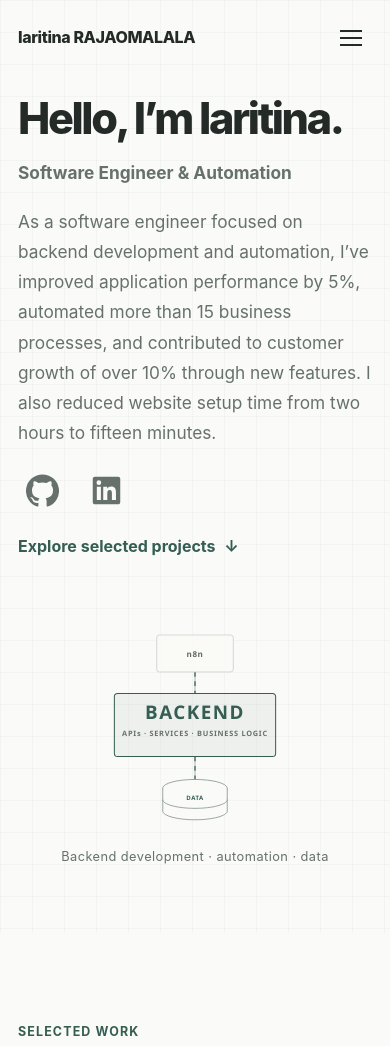
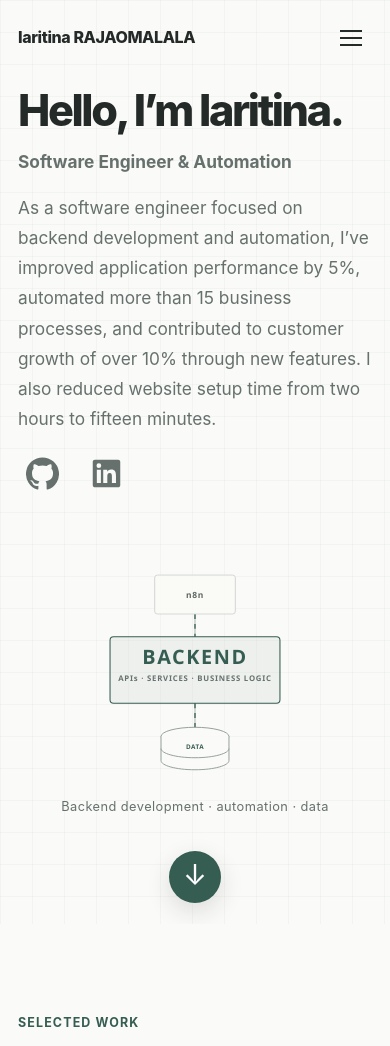
Before and after one commit to iaritina/portfolio, a plain HTML site: page en.html in a window 390 px wide. Shown: the top 1046 px of the page. Drawn offline with Linux system fonts and the light colour scheme.

Commit message:
improve interactions

```diff
--- a/en.html
+++ b/en.html
@@ -10,7 +10,7 @@
     <link rel="alternate" hreflang="x-default" href="index.html">
     <meta name="theme-color" content="#f8f8f5">
     <link rel="icon" href="images/favicon.svg" type="image/svg+xml">
-    <link rel="stylesheet" href="styles.css?v=20261119">
+    <link rel="stylesheet" href="styles.css?v=20261119-3">
 </head>
 <body>
     <header>
@@ -35,7 +35,6 @@
                     <a href="https://github.com/" target="_blank" rel="noopener noreferrer" aria-label="GitHub"><svg viewBox="0 0 24 24" aria-hidden="true"><path d="M12 .297a12 12 0 0 0-3.8 23.382c.6.111.82-.258.82-.577v-2.234c-3.338.726-4.043-1.416-4.043-1.416-.546-1.387-1.333-1.756-1.333-1.756-1.09-.745.082-.73.082-.73 1.205.085 1.84 1.238 1.84 1.238 1.07 1.834 2.807 1.304 3.492.997.108-.775.42-1.304.763-1.604-2.665-.304-5.467-1.332-5.467-5.931 0-1.31.468-2.38 1.236-3.22-.124-.303-.536-1.526.117-3.176 0 0 1.008-.322 3.3 1.23a11.5 11.5 0 0 1 6 0c2.29-1.552 3.297-1.23 3.297-1.23.655 1.65.243 2.873.12 3.176.77.84 1.234 1.91 1.234 3.22 0 4.61-2.807 5.624-5.48 5.921.43.372.814 1.102.814 2.222v3.293c0 .322.216.694.825.576A12.003 12.003 0 0 0 12 .297Z"/></svg></a>
                     <a href="https://www.linkedin.com/" target="_blank" rel="noopener noreferrer" aria-label="LinkedIn"><svg viewBox="0 0 24 24" aria-hidden="true"><path d="M20.45 2H3.55C2.69 2 2 2.68 2 3.52v16.96c0 .84.69 1.52 1.55 1.52h16.9c.86 0 1.55-.68 1.55-1.52V3.52c0-.84-.69-1.52-1.55-1.52ZM7.93 18.89H4.97V9.36h2.96v9.53ZM6.45 8.06a1.72 1.72 0 1 1 0-3.44 1.72 1.72 0 0 1 0 3.44Zm12.44 10.83h-2.96v-4.64c0-1.11-.02-2.54-1.55-2.54-1.55 0-1.79 1.21-1.79 2.46v4.72H9.63V9.36h2.84v1.3h.04c.4-.75 1.36-1.55 2.8-1.55 3 0 3.58 1.98 3.58 4.55v5.23Z"/></svg></a>
                 </div>
-                <a href="#portfolio" class="text-link">Explore selected projects <span aria-hidden="true">↓</span></a>
               </div>
               <figure class="architecture-visual">
                 <svg class="architecture-diagram" viewBox="0 0 500 360" role="img" aria-labelledby="arch-title arch-desc">
@@ -51,6 +50,7 @@
                 <figcaption>Backend development · automation · data</figcaption>
               </figure>
             </div>
+            <a href="#portfolio" class="hero-discover" aria-label="Explore selected projects" title="Explore selected projects"><span aria-hidden="true">↓</span></a>
         </section>
 
         <section id="portfolio">
@@ -124,7 +124,7 @@
                 </ul>
             </div>
         </section>
-        <section id="contact"><div class="container contact-content"><p class="eyebrow">Contact</p><h2>Let’s talk about your project</h2><p>Would you like to discuss web development or automation?</p><a class="text-link" href="mailto:votre.email@exemple.com">Email me ↗</a></div></section>
+        <section id="contact"><div class="container contact-content"><p class="eyebrow">Contact</p><h2>Let’s talk about your project</h2><p>Would you like to discuss software development or automation?</p><a class="text-link" href="mailto:rajaomalalaiaritina@gmail.com">rajaomalalaiaritina@gmail.com ↗</a></div></section>
     </main>
     <footer><div class="container">© <span id="year"></span> Iaritina RAJAOMALALA</div></footer>
 
--- a/styles.css
+++ b/styles.css
@@ -28,7 +28,7 @@ nav a:hover, .inline-link:hover, .text-link:hover { color: var(--accent); }
 .hamburger::before, .hamburger::after { content: ''; position: absolute; left: 0; }
 .hamburger::before { top: -7px; } .hamburger::after { top: 7px; }
 section { padding: 76px 0; }
-#hero { position: relative; overflow: hidden; min-height: 100svh; display: flex; align-items: center; padding: 112px 0 64px; background-color: var(--paper); background-image: linear-gradient(rgba(53,93,82,.035) 1px, transparent 1px), linear-gradient(90deg, rgba(53,93,82,.035) 1px, transparent 1px); background-size: 32px 32px; }
+#hero { position: relative; overflow: hidden; min-height: 100svh; display: flex; align-items: center; padding: 112px 0 104px; background-color: var(--paper); background-image: linear-gradient(rgba(53,93,82,.035) 1px, transparent 1px), linear-gradient(90deg, rgba(53,93,82,.035) 1px, transparent 1px); background-size: 32px 32px; }
 .hero-layout { display: grid; grid-template-columns: minmax(0, 1.2fr) minmax(340px, .8fr); align-items: center; gap: clamp(36px, 5vw, 68px); }
 .hero-content { max-width: 680px; display: flex; flex-direction: column; align-items: flex-start; gap: 18px; text-align: left; }
 .architecture-visual { margin: 0; padding: 12px 0; }
@@ -55,7 +55,10 @@ h1 { max-width: 720px; margin: 0; font-size: clamp(2.7rem, 6vw, 4.4rem); line-he
 .social-links svg { width: 33px; height: 33px; fill: currentColor; }
 .hero-content > p:not(.eyebrow) { max-width: 590px; margin: 0; color: var(--muted); font-size: 1.08rem; line-height: 1.75; }
 .text-link, .inline-link { color: var(--accent); font-weight: 700; text-decoration: none; }
-.text-link span { margin-left: 5px; }
+.hero-discover { position: absolute; z-index: 1; bottom: 26px; left: 50%; display: grid; width: 52px; height: 52px; place-items: center; transform: translateX(-50%); border: 1px solid rgba(53,93,82,.2); border-radius: 50%; background: var(--accent); box-shadow: 0 8px 24px rgba(36,42,40,.14); color: #fff; text-decoration: none; animation: discover-bob 2s ease-in-out infinite; }
+.hero-discover span { margin-top: -4px; font-size: 1.8rem; line-height: 1; }
+.hero-discover:hover { background: #29483f; animation-play-state: paused; }
+@keyframes discover-bob { 0%, 100% { transform: translate(-50%, 0); } 50% { transform: translate(-50%, 5px); } }
 h2 { margin-bottom: 0; font-size: 1.75rem; line-height: 1.25; letter-spacing: -.03em; font-weight: 800; }
 .muted, .case-copy > p, .case-brief p:not(.case-number) { color: var(--muted); }
 #portfolio { padding-top: 88px; }
@@ -124,9 +127,11 @@ a:focus-visible, button:focus-visible { outline: 2px solid var(--accent); outlin
     nav.open { display: flex; }
     .language-switch { align-self: flex-start; margin: 3px 0 0; padding: 10px 0 0; border-left: 0; border-top: 1px solid var(--line); }
     section { padding: 58px 0; }
-    #hero { min-height: 100svh; padding: 96px 0 54px; }
+    #hero { min-height: 100svh; padding: 88px 0 94px; }
     .hero-layout { grid-template-columns: 1fr; gap: 24px; }
-    .architecture-visual { max-width: 500px; margin: 0 auto; }
+    .hero-content { gap: 15px; }
+    .architecture-visual { width: 100%; max-width: 500px; margin: 0 auto; }
+    .architecture-diagram { width: 100%; max-width: 500px; margin: 0 auto; }
     .case-grid, .case-brief { grid-template-columns: minmax(0, 1fr); gap: 22px; }
     .case-header { align-items: start; flex-direction: column; gap: 12px; }
     .placeholder-frame { min-height: 210px; }
@@ -137,5 +142,5 @@ a:focus-visible, button:focus-visible { outline: 2px solid var(--accent); outlin
 }
 .motion-ready .reveal-on-scroll { opacity: 0; transform: translateY(14px); transition: opacity .55s ease, transform .55s ease; }
 .motion-ready .reveal-on-scroll.is-visible { opacity: 1; transform: translateY(0); }
-@media (max-width: 420px) { .architecture-diagram { width: 112%; margin-left: -6%; } }
+@media (max-width: 420px) { .architecture-diagram { width: 100%; margin-left: 0; } }
 @media (prefers-reduced-motion: reduce) { html { scroll-behavior: auto; } *, *::before, *::after { transition-duration: .01ms !important; animation: none !important; } }
```
Also changed, not shown: index.html (+5 -5 lines).
